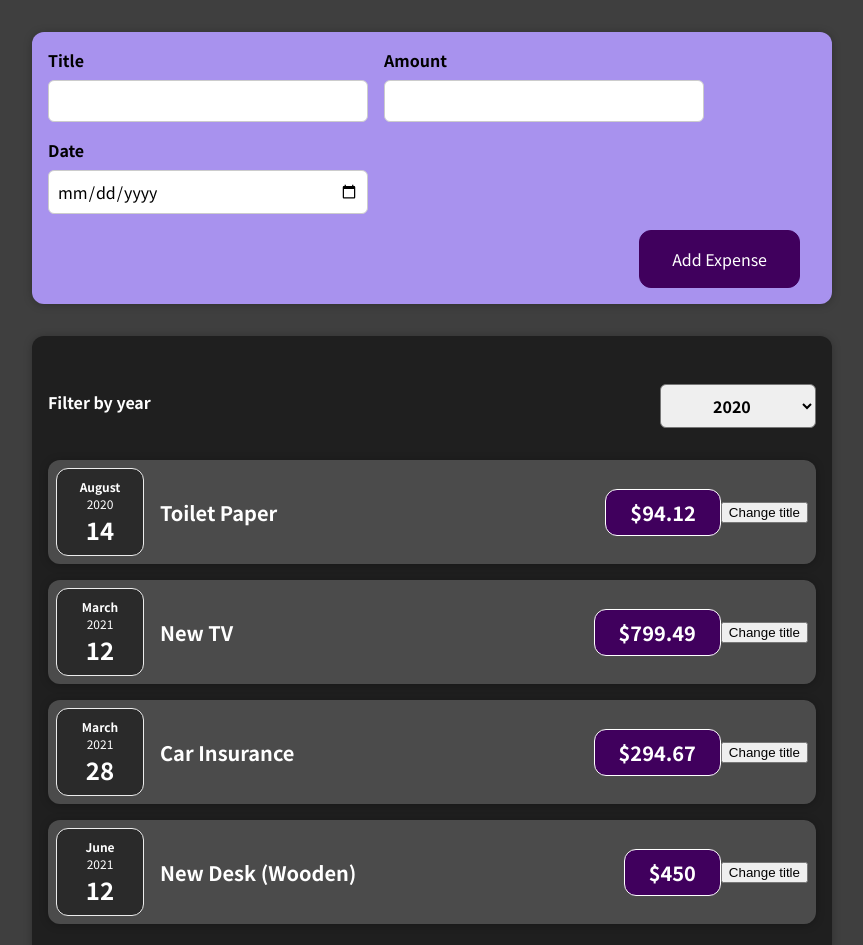
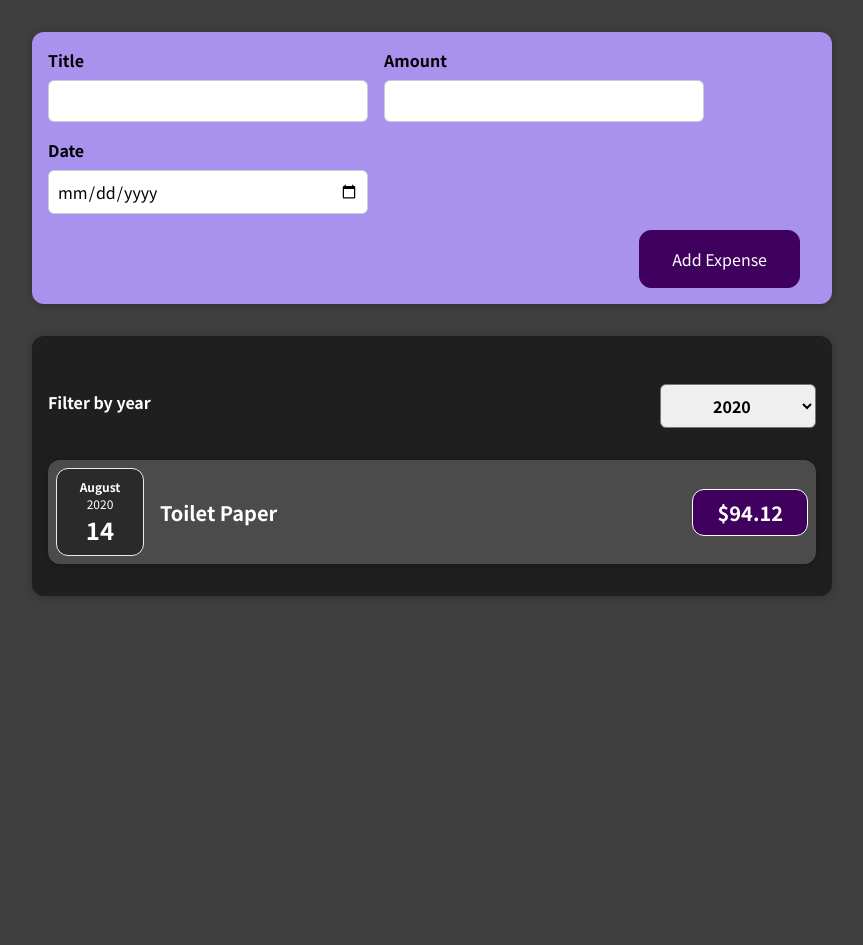
Before and after one commit to corentindeseine/01-react-expenses-dashboard, a React (Create React App) app: page / in a window 1280 px wide. Shown: the top 945 px of the page, without its empty margins (208-1071 px from the left). After the commit the page ends 800 px from the top, so only its background shows below. Built offline with nearby package versions, Linux system fonts and the light colour scheme.

Commit message:
render dynamic list when add expense and filter it

```diff
--- a/src/App.js
+++ b/src/App.js
@@ -1,8 +1,8 @@
+import React, { useState } from 'react';
 import Expenses from './components/Expenses/Expenses';
 import NewExpense from './components/NewExpense/NewExpense'
 
-function App() {
-  const expenses = [
+const DUMMY_EXPENSES = [
   {
     id: 'e1',
     title: 'Toilet Paper',
@@ -24,9 +24,17 @@
   },
 ];
 
+
+
+function App() {
+  const [expenses, setExpenses] = useState(DUMMY_EXPENSES)
+
   const addExpenseHandler = (expense) => {
-    console.log('in app JS')
     console.log(expense)
+    setExpenses((prevExpenses) => {
+      console.log([expense, ...prevExpenses])
+      return [expense, ...prevExpenses]
+    });
   };
 
   return (
--- a/src/components/Expenses/ExpenseItem.js
+++ b/src/components/Expenses/ExpenseItem.js
@@ -5,19 +5,13 @@
 
 function ExpenseItem(props) {
 
-  const [title, setTitle] = useState(props.title);
-
-  const clickHandler = () => {
-    setTitle('Updated!');
-  }
   return (
     <Card className='expense-item'>
       <ExpenseDate date={props.date} />
       <div className='expense-item__description'>
-        <h2>{title}</h2>
+        <h2>{props.title}</h2>
         <div className='expense-item__price'>${props.amount}</div>
       </div>
-      <button onClick={clickHandler}>Change title</button>
     </Card>
   );
 }
--- a/src/components/Expenses/Expenses.js
+++ b/src/components/Expenses/Expenses.js
@@ -8,33 +8,24 @@
   const [filteredYear, setFilteredYear] = useState('2020')
 
   const filterChangeHandler = (year) => {
-    setFilteredYear(year)
-    console.log(year)
+    setFilteredYear(year);
   }
+
+  const filteredExpenses = props.items.filter((expense) => {
+    const expenseYear = expense.date.getFullYear();
+    return expenseYear.toString() === filteredYear
+  });
 
   return (
     <Card className="expenses">
       <ExpensesFilter selected={filteredYear} onChangeFilter={filterChangeHandler}/>
-      <ExpenseItem
-        title={props.items[0].title}
-        amount={props.items[0].amount}
-        date={props.items[0].date}
-      />
-      <ExpenseItem
-        title={props.items[1].title}
-        amount={props.items[1].amount}
-        date={props.items[1].date}
-      />
-      <ExpenseItem
-        title={props.items[2].title}
-        amount={props.items[2].amount}
-        date={props.items[2].date}
-      />
-      <ExpenseItem
-        title={props.items[3].title}
-        amount={props.items[3].amount}
-        date={props.items[3].date}
-      />
+      {filteredExpenses.length === 0 && <p>No expenses found.</p>}
+
+      {filteredExpenses.length > 0 &&
+        filteredExpenses.map((expense) => (
+          <ExpenseItem key={expense.id} title={expense.title} amount={expense.amount} date={expense.date} />
+        ))
+      }
     </Card>
   );
 }
--- a/src/components/NewExpense/ExpenseForm.js
+++ b/src/components/NewExpense/ExpenseForm.js
@@ -36,10 +36,18 @@
   const submitHandler = (e) => {
     e.preventDefault();
 
+    const parts = enteredDate.split('-'); // Diviser la chaîne en année, mois et jour
+
+    const year = parseInt(parts[0], 10); // Conversion de la chaîne en nombre
+    const month = parseInt(parts[1], 10) - 1; // Les mois dans JavaScript commencent à 0 (janvier = 0, février = 1, etc.)
+    const day = parseInt(parts[2], 10);
+
+    const date = new Date(year, month, day)
+
     const expenseData = {
       title: enteredTitle,
       amount: enteredAmount,
-      date: enteredDate,
+      date: date,
     }
 
     props.onSaveExpenseData(expenseData);
```
Lines whose indentation alone changed are shown as unchanged.
